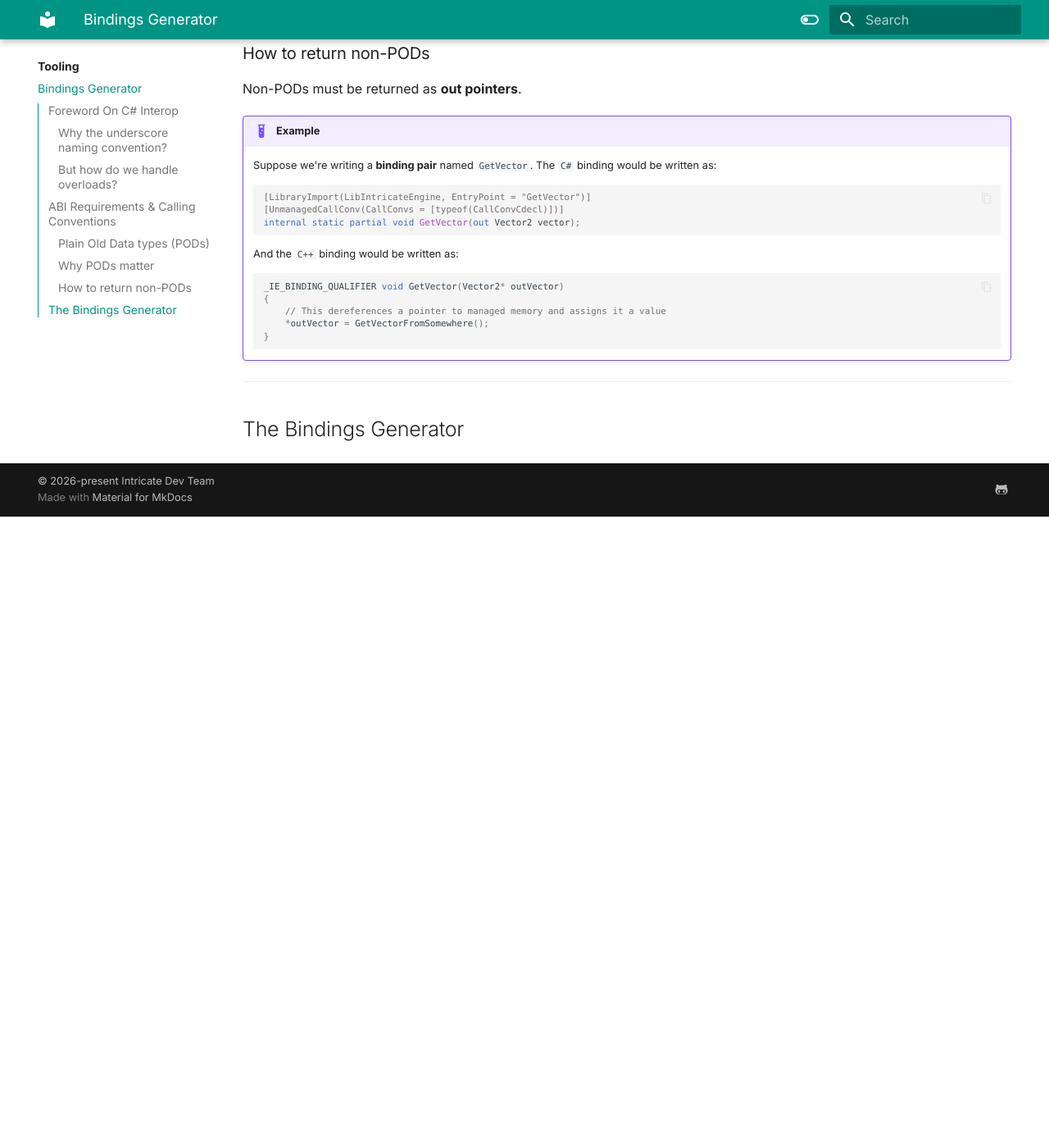
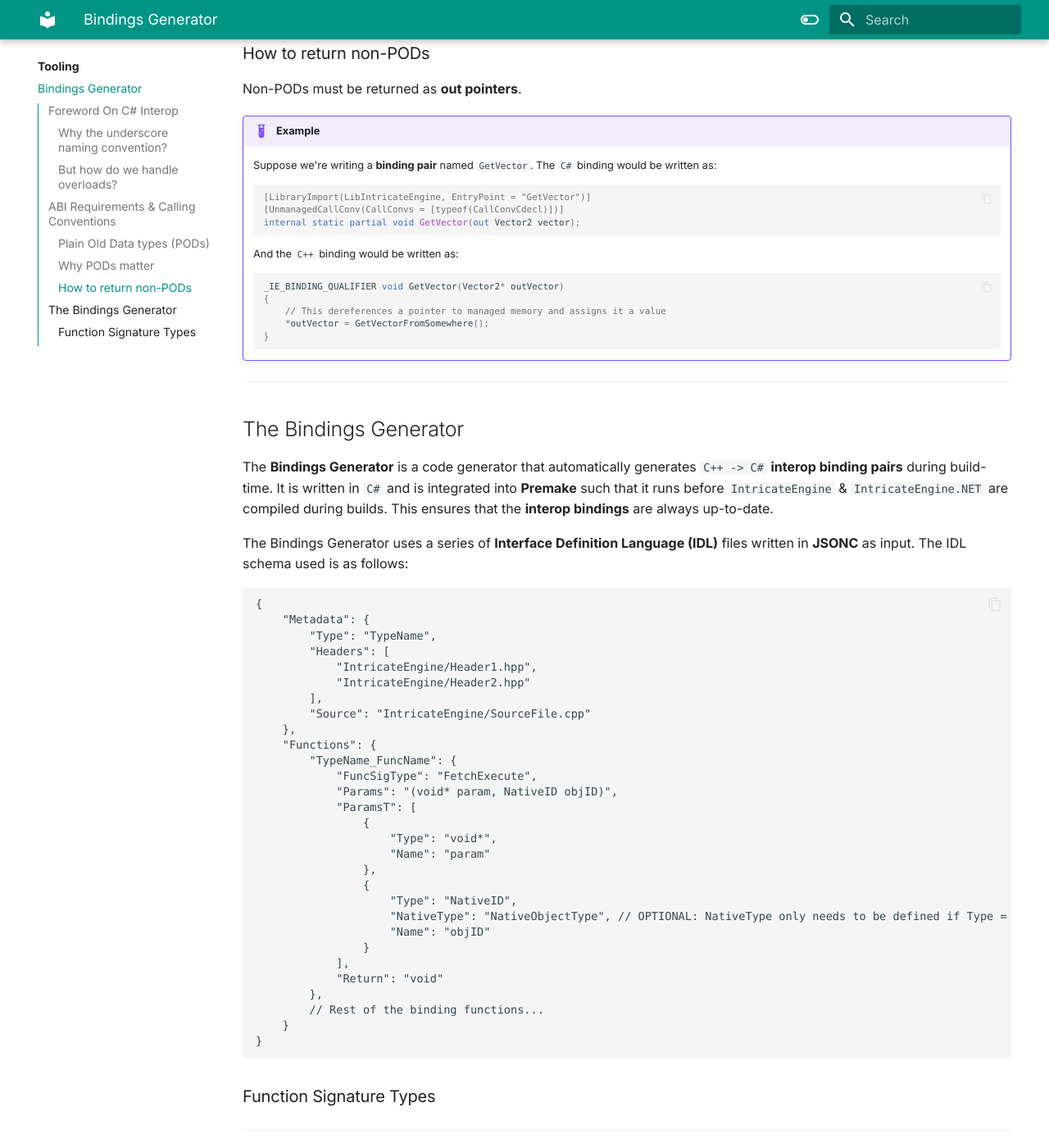
Before and after one commit to Intricate-Dev-Team/IntricateEngineDocs, an MkDocs documentation site: the page built from docs/tooling/bindings-generator.md, in a window 1280 px wide and 1400 px high, scrolled down 3296 px. Shown: the whole window at 82% size. Built offline with MkDocs 1.6.1 and Material for MkDocs 9.7.7, drawn with Linux system fonts in a browser that asks for light colours; some web fonts are replaced; before the commit the page ends 3926 px from its top, so only the background shows below that.

Commit message:
Write Bindings Generator section

````diff
--- a/docs/tooling/bindings-generator.md
+++ b/docs/tooling/bindings-generator.md
@@ -141,3 +141,43 @@ Non-PODs must be returned as **out pointers**.
 ---
 
 ## The Bindings Generator
+
+The **Bindings Generator** is a code generator that automatically generates `C++ -> C#` **interop binding pairs** during build-time. It is written in `C#` and is integrated into **Premake** such that it runs before `IntricateEngine` & `IntricateEngine.NET` are compiled during builds. This ensures that the **interop bindings** are always up-to-date.
+
+The Bindings Generator uses a series of **Interface Definition Language (IDL)** files written in **JSONC** as input. The IDL schema used is as follows:
+
+``` jsonc
+{
+    "Metadata": {
+        "Type": "TypeName",
+        "Headers": [
+            "IntricateEngine/Header1.hpp",
+            "IntricateEngine/Header2.hpp"
+        ],
+        "Source": "IntricateEngine/SourceFile.cpp"
+    },
+    "Functions": {
+        "TypeName_FuncName": {
+            "FuncSigType": "FetchExecute",
+            "Params": "(void* param, NativeID objID)",
+            "ParamsT": [
+                {
+                    "Type": "void*",
+                    "Name": "param"
+                },
+                {
+                    "Type": "NativeID",
+                    "NativeType": "NativeObjectType", // OPTIONAL: NativeType only needs to be defined if Type = "NativeID"
+                    "Name": "objID"
+                }
+            ],
+            "Return": "void"
+        },
+        // Rest of the binding functions...
+    }
+}
+```
+
+### Function Signature Types
+
+---
````
